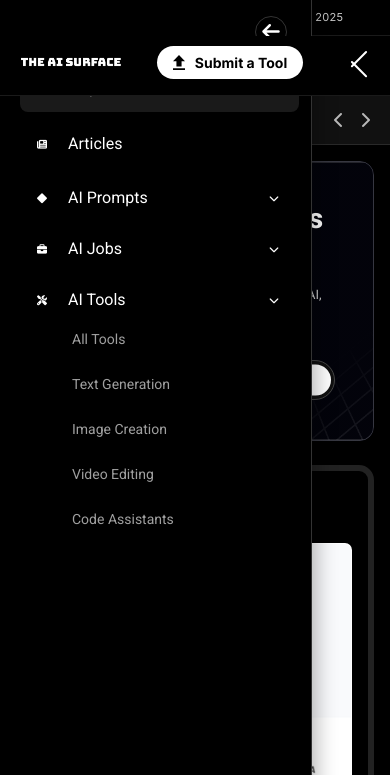
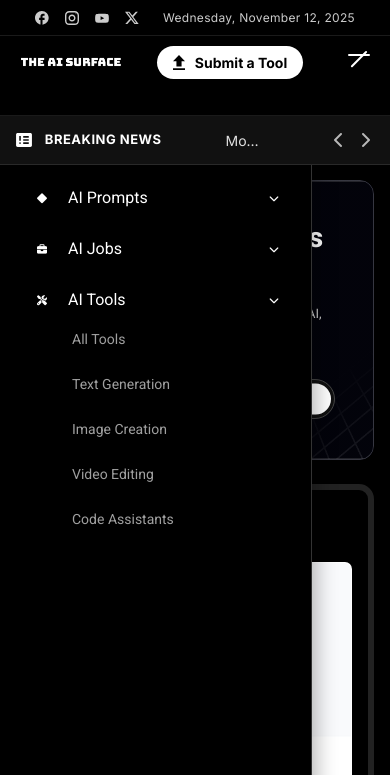
Before and after one commit to nurmandev/ai-surface, a website: page index.html in a window 390 px wide. Both pictures are taken after a click on the button 358 px from the left and 62 px from the top of the page. Shown: the top 775 px of the page. Drawn offline with Linux system fonts and the light colour scheme.

Commit message:
update articles.html

```diff
--- a/index.html
+++ b/index.html
@@ -20,10 +20,12 @@
     <script defer src="./include.js"></script>
   </head>
   <body>
-    <div data-include="header.html"></div>
+    <div class="fixed-header">
+      <div data-include="header.html"></div>
+      <div data-include="navbar.html"></div>
+      <div data-include="breaking-news.html"></div>
+    </div>
     <div data-include="sidebar.html"></div>
-    <div data-include="navbar.html"></div>
-    <div data-include="breaking-news.html"></div>
 
     <div class="vertical-divider"></div>
 
--- a/styles.css
+++ b/styles.css
@@ -11,6 +11,16 @@
   color: #fff;
   overflow-x: hidden;
   line-height: 1.5;
+  padding-top: 164px; /* Height of fixed header */
+}
+
+.fixed-header {
+  position: fixed;
+  top: 0;
+  left: 0;
+  width: 100%;
+  z-index: 1002;
+  background: #000;
 }
 
 .top-bar {
@@ -340,33 +350,6 @@
   }
 }
 
-@media (max-width: 767px) {
-  .nav-container {
-    padding: 0;
-  }
-
-  .navbar {
-    padding: 0.8rem 1.5rem;
-    min-height: 60px;
-  }
-
-  .logo img {
-    height: 24px;
-  }
-
-  .top-bar {
-    gap: 1rem;
-  }
-
-  .top-date {
-    font-size: 11px;
-  }
-}
-
-.hamburger-menu.active .hamburger-line:nth-child(1) {
-  transform: rotate(45deg) translate(10px, 10px);
-}
-
 .hamburger-menu.active .hamburger-line:nth-child(2) {
   opacity: 0;
 }
@@ -427,9 +410,9 @@
 .sidebar {
   position: fixed;
   left: 0;
-  top: 208px;
+  top: 164px; /* Adjusted for fixed header */
   width: 246px;
-  height: calc(100vh - 208px);
+  height: calc(100vh - 164px);
   background: #000;
   border-right: 1px solid rgba(201, 201, 201, 0.25);
   padding: 0;
@@ -637,7 +620,7 @@
   display: none;
   position: fixed;
   left: 246px;
-  top: 208px;
+  top: 164px;
   bottom: 0;
   width: 1px;
   background: rgba(201, 201, 201, 0.25);
```
